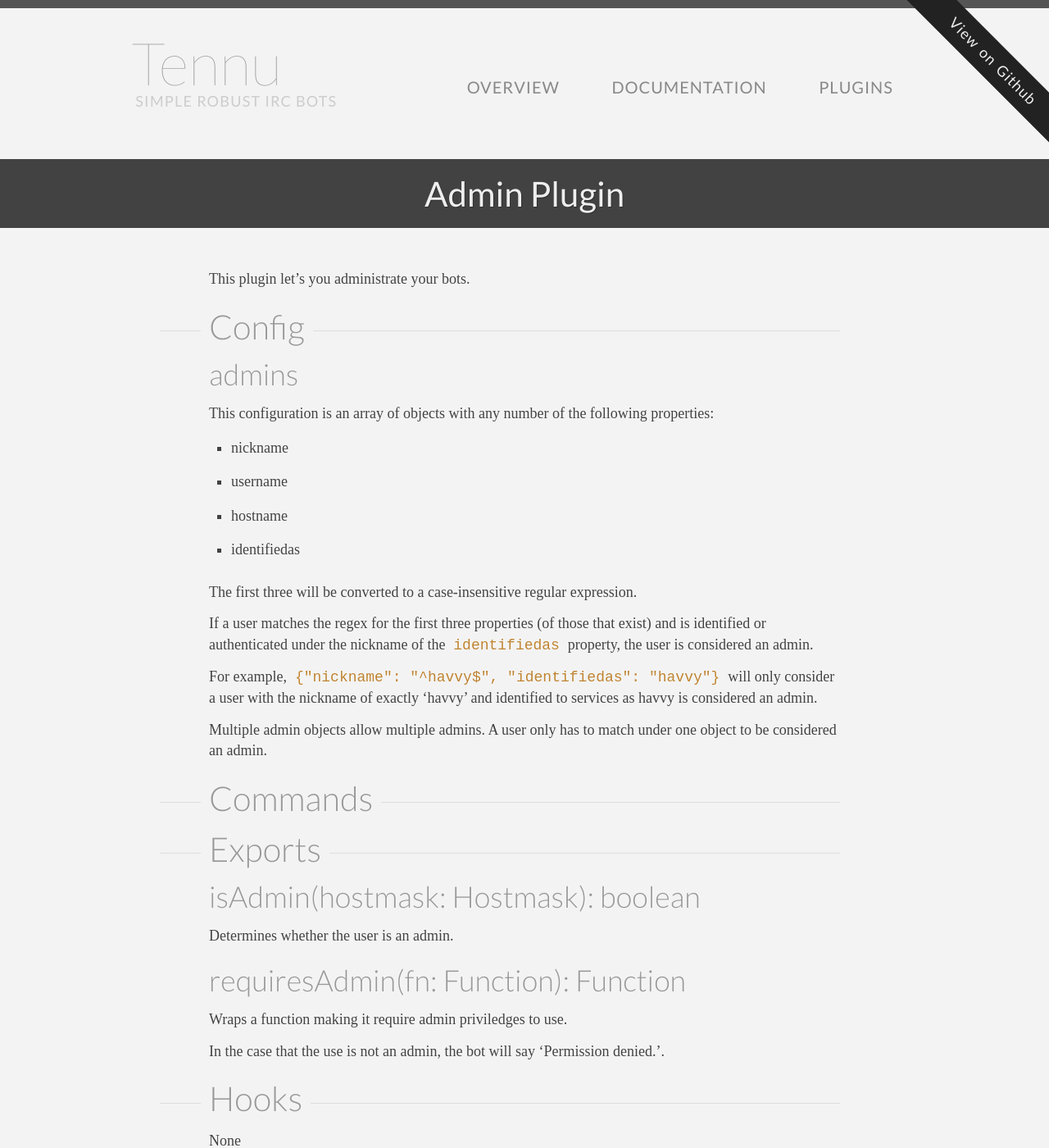
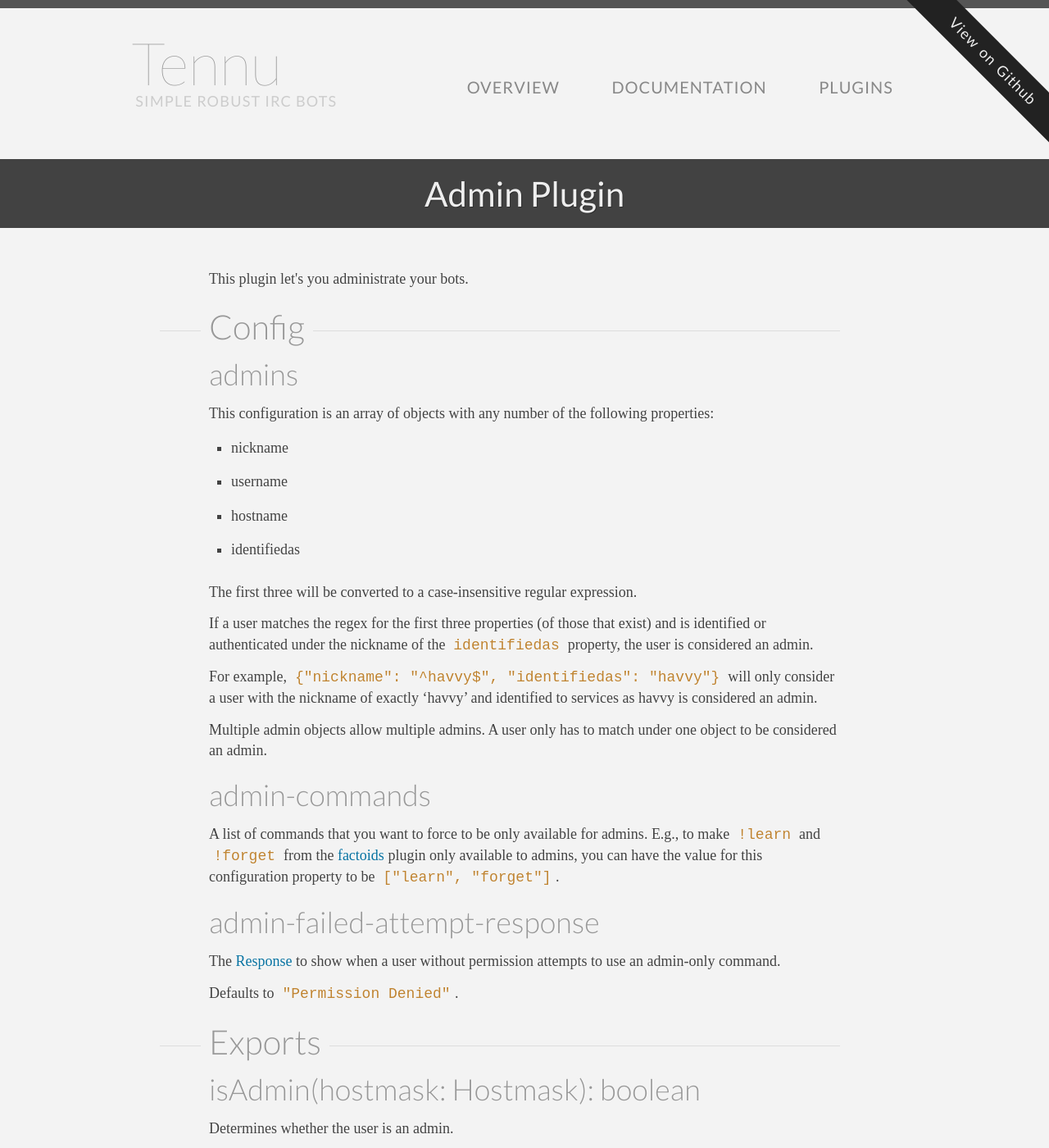
Before and after one commit to Tennu/tennu.github.io, a Jekyll site: the page built from plugins/admin.md, in a window 1280 px wide and 1400 px high. Shown: the whole window at 82% size. Built offline with Jekyll 4.4.1, drawn with Linux system fonts in a browser that asks for light colours; some web fonts are replaced.

Commit message:
Update Admin plugin docs for config added awhile ago.

```diff
--- a/plugins/admin.md
+++ b/plugins/admin.md
@@ -3,7 +3,7 @@
 title: Admin Plugin
 ---
 
-This plugin let's you administrate your bots.
+<p>This plugin let's you administrate your bots.</p>
 
 ## Config
 
@@ -29,7 +29,15 @@
 Multiple admin objects allow multiple admins. A user only has to match under one object
 to be considered an admin.
 
-## Commands
+<h3>admin-commands</h3>
+
+<p>A list of commands that you want to force to be only available for admins. E.g., to make <code>!learn</code> and <code>!forget</code> from the <a href="factoids">factoids</a> plugin only available to admins, you can have the value for this configuration property to be <code>["learn", "forget"]</code>.</p>
+
+<h3>admin-failed-attempt-response</h3>
+
+<p>The <a href="/documentation/api/response">Response</a> to show when a user without permission attempts to use an admin-only command.</p>
+
+<p>Defaults to <code>"Permission Denied"</code>.</p>
 
 ## Exports
 
@@ -42,7 +50,3 @@
 Wraps a function making it require admin priviledges to use.
 
 In the case that the use is not an admin, the bot will say 'Permission denied.'.
-
-## Hooks
-
-None
```
